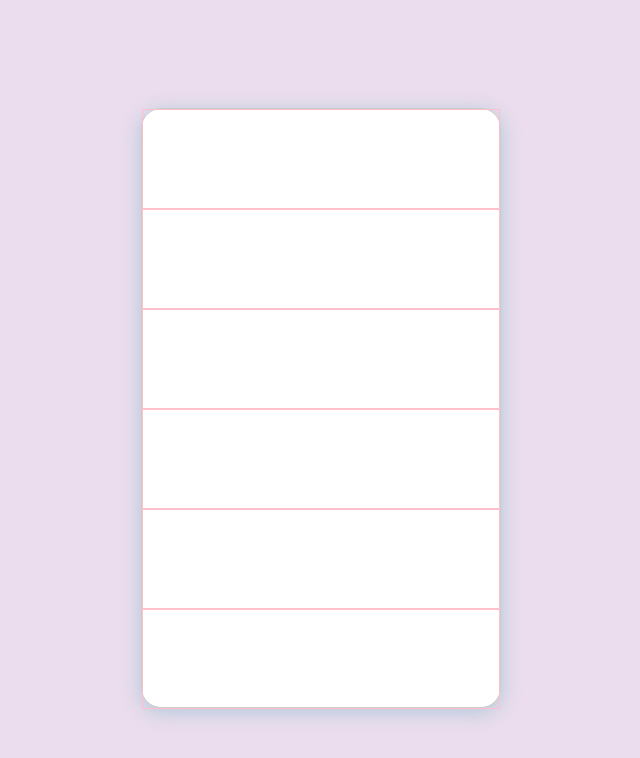
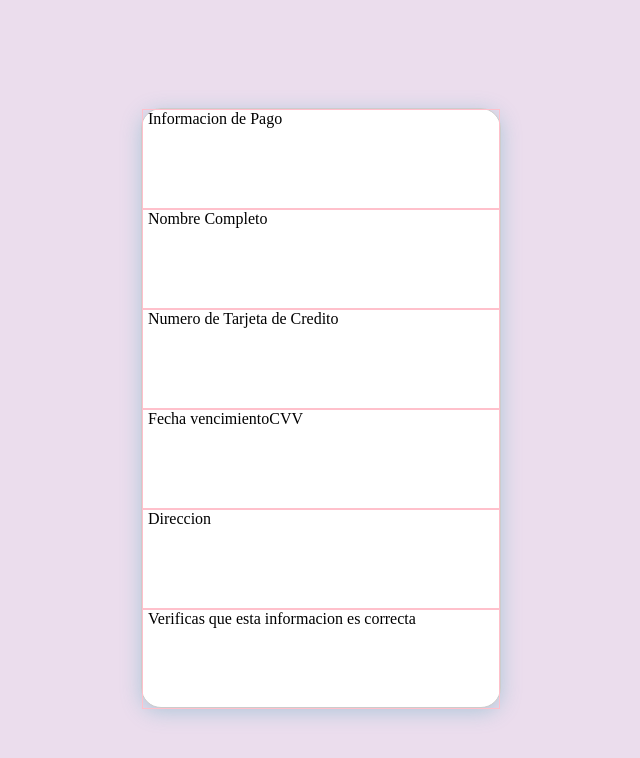
Before and after one commit to victortyau/pay-form, an Angular app: page / in a window 1280 px wide. Shown: the top 758 px of the page, without its empty margins (319-959 px from the left). Built offline with nearby package versions, Linux system fonts and the light colour scheme.

Commit message:
working with text labels

```diff
--- a/src/app/app.component.html
+++ b/src/app/app.component.html
@@ -1,16 +1,23 @@
 <div class="box">
   <div class="pay-form">
     <div class="input-box">
+      <span>Informacion de Pago</span>
     </div>
     <div class="input-box">
+      <span>Nombre Completo</span>
     </div>
     <div class="input-box">
+      <span>Numero de Tarjeta de Credito</span>
     </div>
     <div class="input-box">
+      <span>Fecha vencimiento</span>
+      <span>CVV</span>
     </div>
     <div class="input-box">
+      <span>Direccion</span>
     </div>
     <div class="input-box">
+      <span>Verificas que esta informacion es correcta</span>
     </div>
   </div>
 </div>
```
